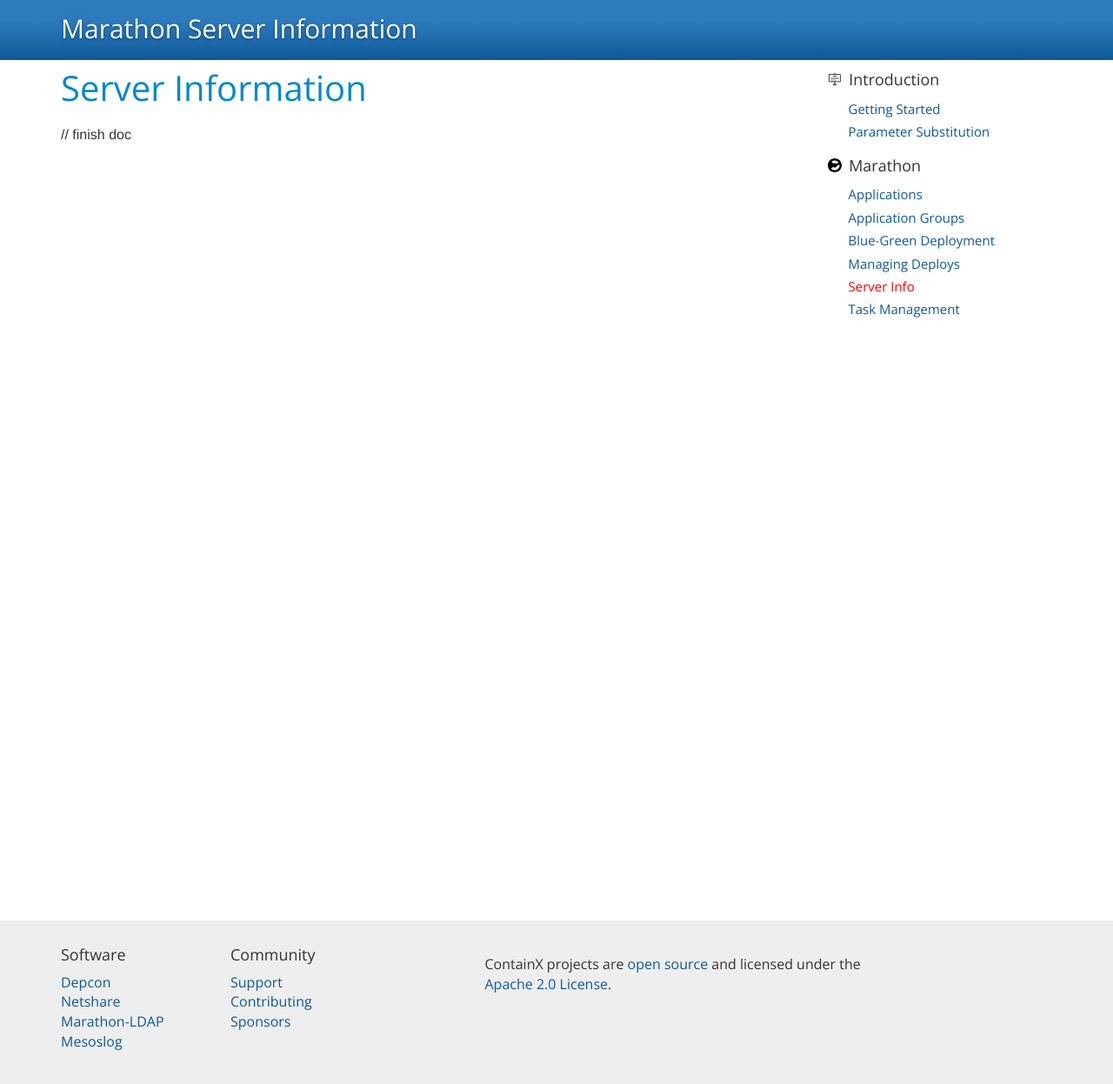
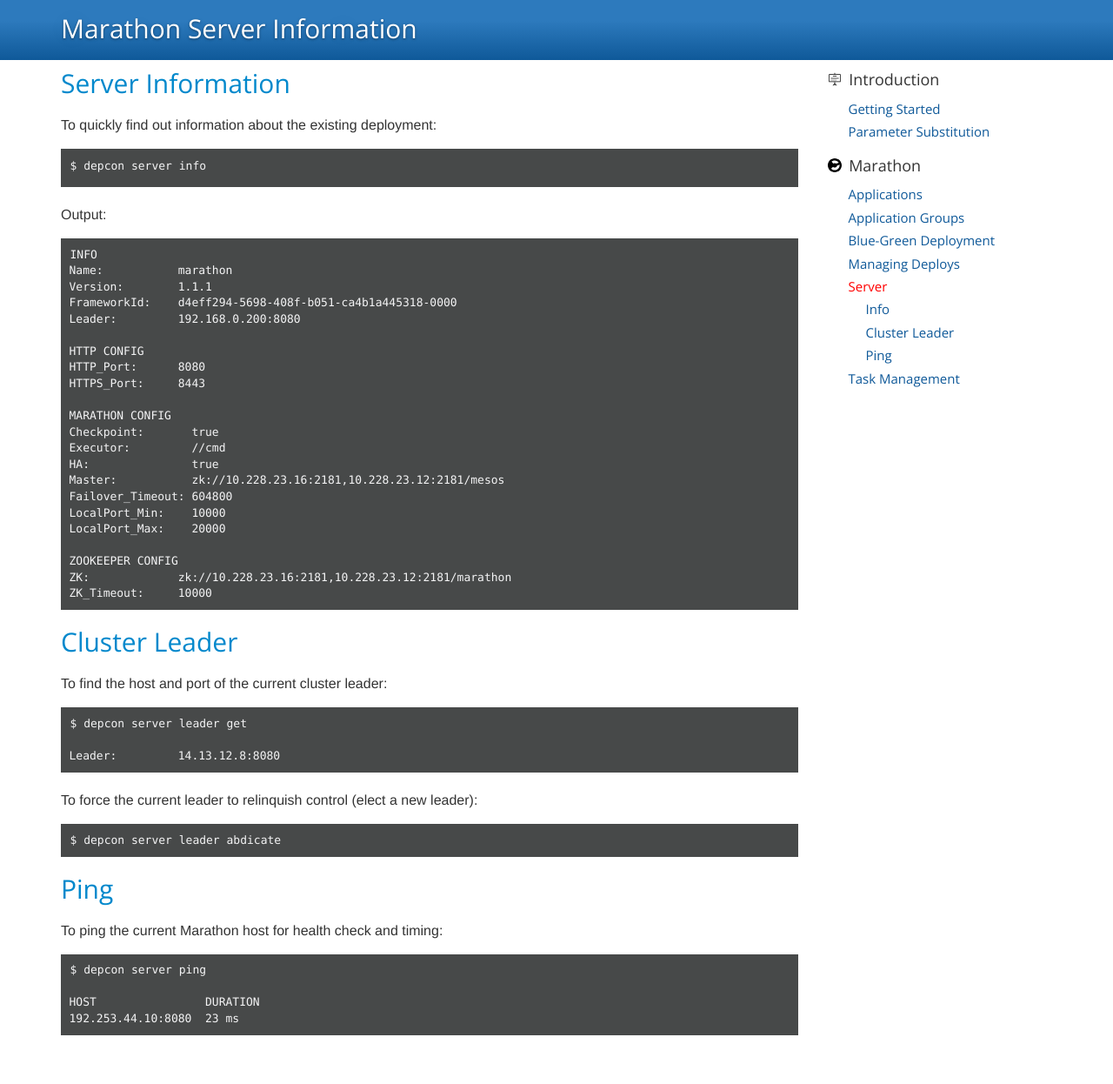
Before and after one commit to ContainX/depcon.containx.io, a Jekyll site: the page built from docs/marathon-server.md, in a window 1280 px wide and 1400 px high, cut to the strip 154-1400 px from the top of the window. Shown: the whole strip at 87% size. Built offline with Jekyll 4.4.1, drawn with Linux system fonts in a browser that asks for light colours; nearby versions of some CDN libraries.

Commit message:
update docs

````diff
--- a/_includes/docs-menu.md
+++ b/_includes/docs-menu.md
@@ -33,5 +33,8 @@
   * [Requirements](#requirements)
   * [Depcon Usage](#depcon-usage)
 * [Managing Deploys](marathon-deployments)
-* [Server Info](marathon-server)
+* [Server](marathon-server)
+  * [Info](#server-information)
+  * [Cluster Leader](#cluster-leader)
+  * [Ping](#ping)
 * [Task Management](marathon-tasks)
--- a/docs/marathon-server.md
+++ b/docs/marathon-server.md
@@ -7,6 +7,69 @@ first-section: Server Information
 ---
 
 {:.no-margin-top}
-# Server Information
+## Server Information
 
-// finish doc
+To quickly find out information about the existing deployment:
+
+{:.console}
+```
+$ depcon server info
+```
+
+Output:
+
+{:.console}
+```nohighlight
+INFO
+Name:           marathon
+Version:        1.1.1
+FrameworkId:    d4eff294-5698-408f-b051-ca4b1a445318-0000
+Leader:         192.168.0.200:8080
+
+HTTP CONFIG
+HTTP_Port:      8080
+HTTPS_Port:     8443
+
+MARATHON CONFIG
+Checkpoint:       true
+Executor:         //cmd
+HA:               true
+Master:           zk://10.228.23.16:2181,10.228.23.12:2181/mesos
+Failover_Timeout: 604800
+LocalPort_Min:    10000
+LocalPort_Max:    20000
+
+ZOOKEEPER CONFIG
+ZK:             zk://10.228.23.16:2181,10.228.23.12:2181/marathon
+ZK_Timeout:     10000
+```
+
+## Cluster Leader
+
+To find the host and port of the current cluster leader:
+
+{:.console}
+```nohighlight
+$ depcon server leader get
+
+Leader:		14.13.12.8:8080
+```
+
+To force the current leader to relinquish control (elect a new leader):
+
+{:.console}
+```nohighlight
+$ depcon server leader abdicate
+```
+
+## Ping
+
+To ping the current Marathon host for health check and timing:
+
+{:.console}
+```nohighlight
+$ depcon server ping
+
+HOST                DURATION
+192.253.44.10:8080  23 ms
+```
````
Also changed, not shown: docs/marathon-deployments.md (+29 -2 lines).
